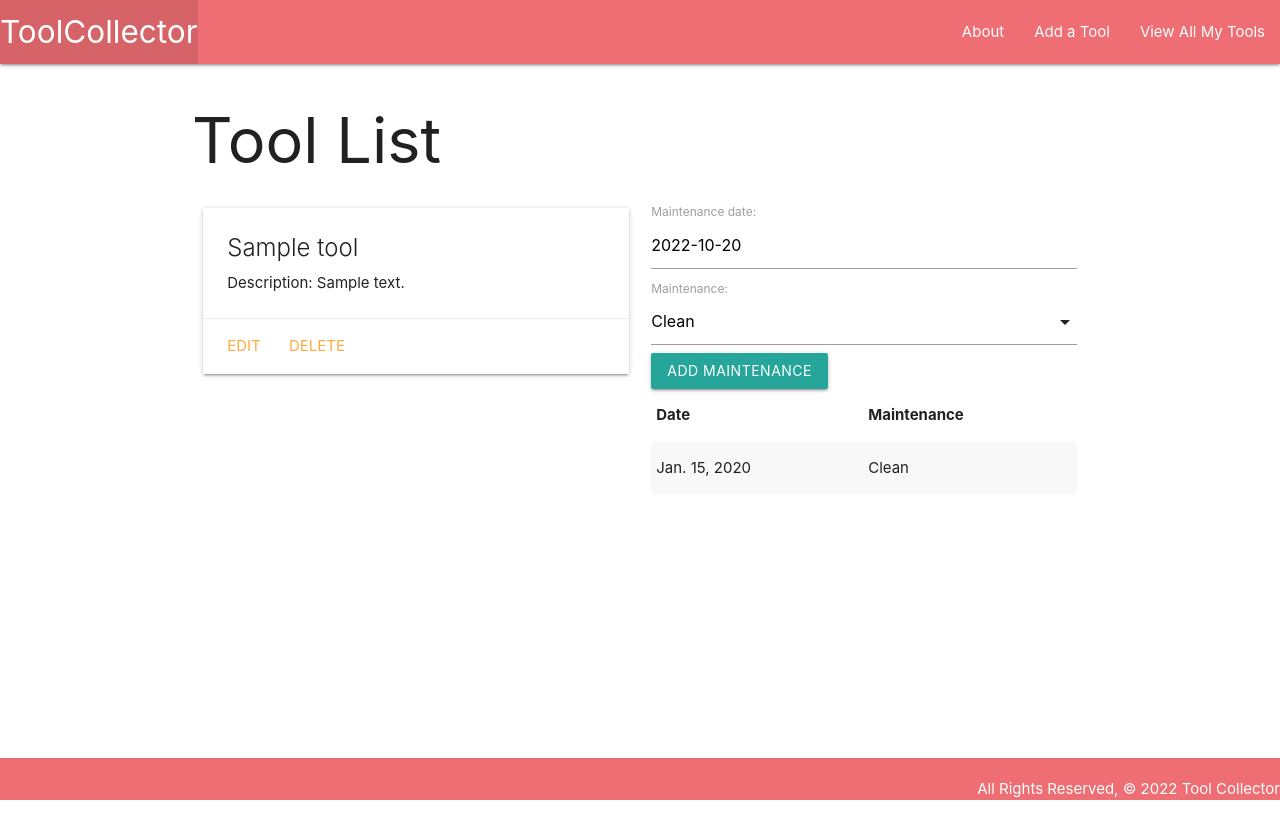
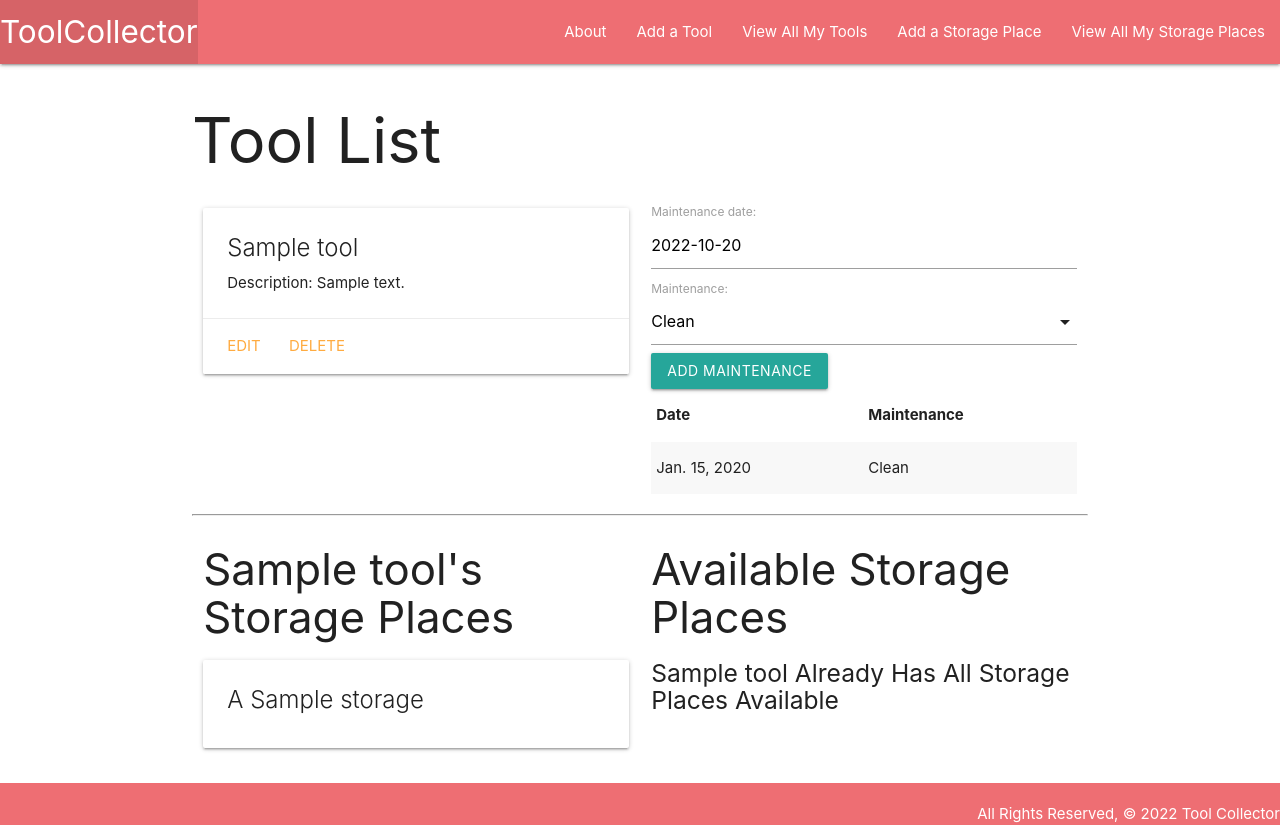
Before and after one commit to npsaunders/toolcollection, a Django app: page /tools/1/ in a window 1280 px wide. Before the commit the page ends 800 px from the top, so only its background shows below. Run offline with Django 4.2, Linux system fonts and the light colour scheme; tables that the repository leaves empty hold one stand-in row (values such as "Sample post").

Commit message:
many to many

```diff
--- a/main_app/admin.py
+++ b/main_app/admin.py
@@ -1,6 +1,7 @@
 from django.contrib import admin
 
-from .models import Maintenance, Tool
+from .models import Maintenance, Storage, Tool
 
 admin.site.register(Tool)
 admin.site.register(Maintenance)
+admin.site.register(Storage)
--- a/main_app/models.py
+++ b/main_app/models.py
@@ -7,10 +7,29 @@ PM = (
   ("F", "Full tear-down")
 )
 
+# Create a Storage model; this will be where the tool can be stored
+# The user will be able to enter/view/update/delete storage locations.
+class Storage(models.Model):
+  #create a name field in the database that is of type CharField
+  name = models.CharField(max_length=50)
+  description = models.CharField(max_length=200)
+  #This sets a canonical URL for the model & is required when using the
+  #reverse() function. It lets you refer to a model in the templates
+  #rather than hard-coding them. In this case we're defining a URL path
+  #to the storage detail html page
+  def get_absolute_url(self):
+  #The reverse function allows you to retrieve the URL details from the
+  #urls.py file through the name value provided (in this case "storage_detail")
+    return reverse("storages_detail", kwargs={"pk": self.id})
+
+  def __str__(self):
+    return self.name
+
 
 class Tool(models.Model):
   name = models.CharField(max_length=100)
   description = models.CharField(max_length=100)
+  storages = models.ManyToManyField(Storage)
 
   def __str__(self):
     return self.name
--- a/main_app/templates/base.html
+++ b/main_app/templates/base.html
@@ -27,6 +27,8 @@
             <li><a href="{% url 'about' %}">About</a></li>
             <li><a href="{% url 'tools_create' %}">Add a Tool</a></li>
             <li><a href="{% url 'index' %}">View All My Tools</a></li>
+            <li><a href="{% url 'storages_create' %}">Add a Storage Place</a></li>
+            <li><a href="{% url 'storages_index' %}">View All My Storage Places</a></li>
           </ul>
         </div>
       </nav>
--- a/main_app/templates/tools/detail.html
+++ b/main_app/templates/tools/detail.html
@@ -38,6 +38,44 @@
     </table>
   </div>
 </div>
+
+<hr />
+<div class="row">
+  <div class="col s6">
+    <h3>{{ tool.name }}'s Storage Places</h3>
+    {% if tool.storages.count %} {% for storage in tool.storages.all %}
+    <div class="card">
+      <div class="card-content">
+        <span class="card-title">
+          A {{ storage.name }}
+        </span>
+      </div>
+    </div>
+    {% endfor %} {% else %}
+    <h5>No Storage Places :(</h5>
+    {% endif %}
+  </div>
+  <div class="col s6">
+    <h3>Available Storage Places</h3>
+    {% if storages.count %} {% for storage in storages.all %}
+    <div class="card">
+      <div class="card-content">
+        <span class="card-title">
+          A {{ storage.name }}
+        </span>
+      </div>
+      <div class="card-action">
+        <form action="{% url 'assoc_storage' tool.id storage.id %}" method="post">
+          {% csrf_token %}
+          <button type="submit" class="btn">Add</button>
+        </form>
+      </div>
+    </div>
+    {% endfor %} {% else %}
+    <h5>{{tool.name}} Already Has All Storage Places Available</h5>
+    {% endif %}
+  </div>
+</div>
 <script>
     var dateEl = document.getElementById('id_date');
     M.Datepicker.init(dateEl, {
--- a/main_app/urls.py
+++ b/main_app/urls.py
@@ -11,4 +11,10 @@ urlpatterns = [
   path('tools/<int:pk>/update/', views.ToolUpdate.as_view(), name='tools_update'),
   path('tools/<int:pk>/delete/', views.ToolDelete.as_view(), name='tools_delete'),
   path('tools/<int:tool_id>/add_maintenance/', views.add_maintenance, name='add_maintenance'),
+  path('storages/', views.StorageList.as_view(), name='storages_index'),
+  path('storages/<int:pk>/', views.StorageDetail.as_view(), name='storages_detail'),
+  path('storages/create/', views.StorageCreate.as_view(), name='storages_create'),
+  path('storages/<int:pk>/update/', views.StorageUpdate.as_view(), name='storages_update'),
+  path('storages/<int:pk>/delete/', views.StorageDelete.as_view(), name='storages_delete'),
+  path('tools/<int:tool_id>/assoc_storage/<int:storage_id>/', views.assoc_storage, name='assoc_storage'),
 ]
--- a/main_app/views.py
+++ b/main_app/views.py
@@ -1,8 +1,10 @@
 from django.shortcuts import redirect, render
+from django.views.generic import ListView
+from django.views.generic.detail import DetailView
 from django.views.generic.edit import CreateView, DeleteView, UpdateView
 
 from .forms import MaintenanceForm
-from .models import Tool
+from .models import Maintenance, Storage, Tool
 
 
 def home(request):
@@ -12,37 +14,75 @@ def home(request):
 def about(request):
     return render(request, "about.html")
 
+
 def tools_index(request):
     tools = Tool.objects.all()
     return render(request, "tools/index.html", {"tools": tools})
 
+
 def tools_detail(request, tool_id):
     tool = Tool.objects.get(id=tool_id)
     maintenance_form = MaintenanceForm()
-    return render(request, 'tools/detail.html', {
-        "tool" : tool,
-        'maintenance_form':maintenance_form
-        })
+    storage_tools_dont_have = Storage.objects.exclude(id__in = tool.storages.all().values_list('id'))
+
+    return render(
+        request,
+        "tools/detail.html",
+        {
+            "tool": tool,
+            "maintenance_form": maintenance_form,
+            'storages' : storage_tools_dont_have,
+            })
+
 
 def add_maintenance(request, tool_id):
     form = MaintenanceForm(request.POST)
     # validate the form
     if form.is_valid():
-    # don't save the form to the db until it
-    # has the cat_id assigned
+        # don't save the form to the db until it
+        # has the tool_id assigned
         new_maintenance = form.save(commit=False)
         new_maintenance.tool_id = tool_id
         new_maintenance.save()
-    return redirect('detail', tool_id = tool_id)
+    return redirect("detail", tool_id=tool_id)
+
+def assoc_storage(request, tool_id, storage_id):
+  # Note that you can pass a tool's id instead of the whole object
+   Tool.objects.get(id=tool_id).storages.add(storage_id)
+   return redirect('detail', tool_id=tool_id)
+
 
 class ToolCreate(CreateView):
     model = Tool
-    fields = '__all__'
+    fields = ['name','description']
+    success_url = '/tools/'
+
 
 class ToolUpdate(UpdateView):
     model = Tool
-    fields = '__all__'
+    fields = ['name','description']
+
 
 class ToolDelete(DeleteView):
     model = Tool
-    success_url = '/tools/'
+    success_url = "/tools/"
+
+class StorageCreate(CreateView):
+    model = Storage
+    fields = ['name', 'description']
+
+class StorageUpdate(UpdateView):
+    model = Storage
+    fields = ['name', 'description']
+
+class StorageDelete(DeleteView):
+    model = Storage
+    success_url = '/storages/'
+
+class StorageDetail(DetailView):
+    model = Storage
+    template_name = 'storages/detail.html'
+
+class StorageList(ListView):
+    model = Storage
+    template_name = 'storages/index.html'
```
Also changed, not shown: main_app/templates/main_app/storage_confirm_delete.html (added, +17 -0 lines), main_app/templates/main_app/storage_form.html (added, +19 -0 lines), main_app/templates/storages/detail.html (added, +20 -0 lines), main_app/templates/storages/index.html (added, +17 -0 lines), main_app/migrations/0005_storage_tool_storages.py (added).
